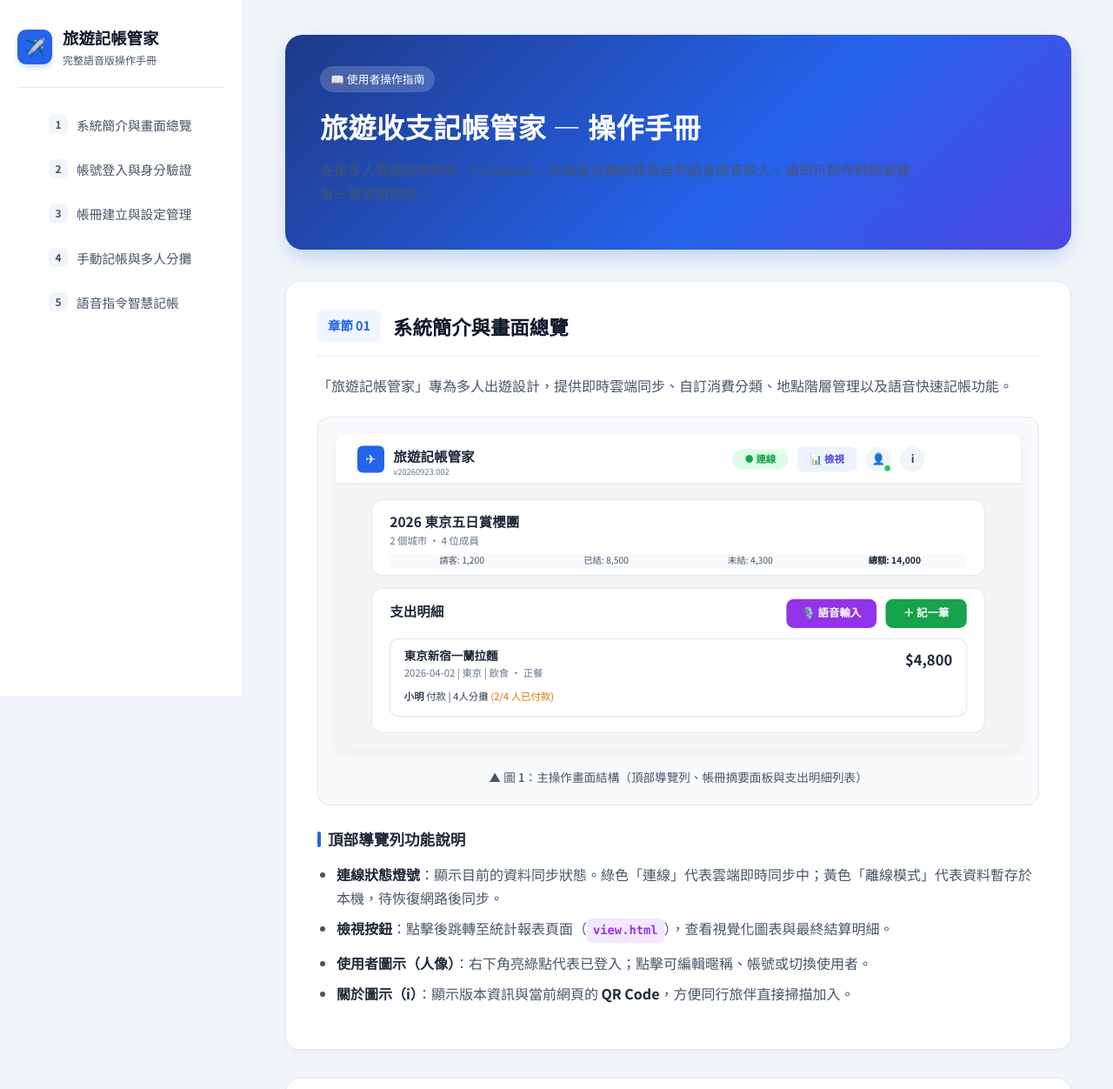
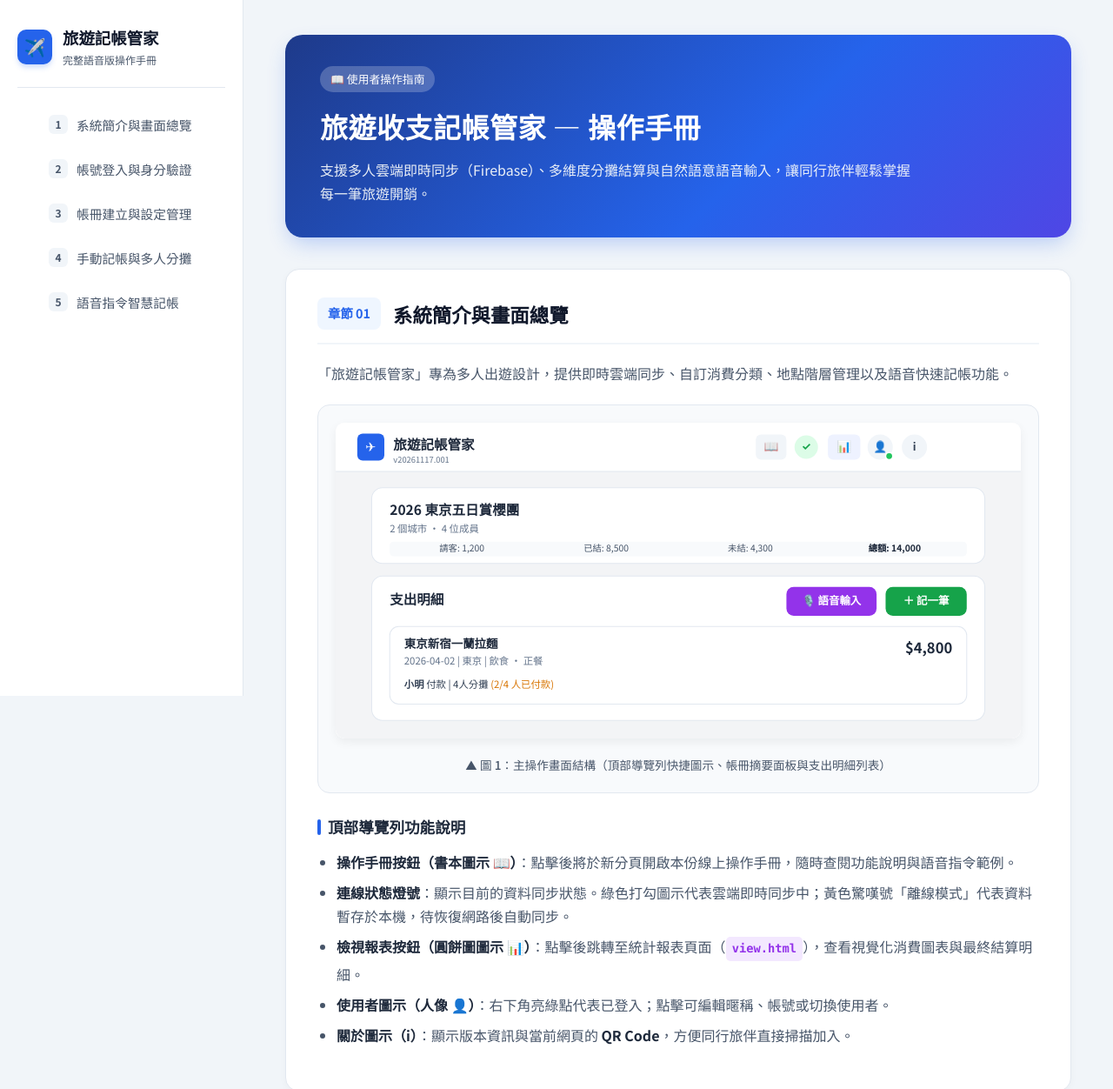
Before and after one commit to jumperhsu/T-E, a plain HTML site: page 旅遊收支記帳管家_操作手冊.html in a window 1280 px wide. Shown: the top 1252 px of the page at 87% size. Drawn offline with Linux system fonts and the light colour scheme.

Commit message:
Add files via upload

```diff
--- a/旅遊收支記帳管家_操作手冊.html
+++ b/旅遊收支記帳管家_操作手冊.html
@@ -3,7 +3,7 @@
 <head>
     <meta charset="UTF-8">
     <meta name="viewport" content="width=device-width, initial-scale=1.0">
-    <title>旅遊收支記帳管家 — 完整操作手冊</title>
+    <title>旅遊收支記帳管家 — 操作手冊</title>
     <style>
         @import url('https://fonts.googleapis.com/css2?family=Noto+Sans+TC:wght@300;400;500;700&display=swap');
 
@@ -143,7 +143,7 @@
 
         .hero-banner {
             background: linear-gradient(135deg, #1e3a8a 0%, #2563eb 60%, #4f46e5 100%);
-            color: white;
+            color: #ffffff;
             border-radius: 20px;
             padding: 36px 40px;
             margin-bottom: 36px;
@@ -152,7 +152,8 @@
 
         .hero-badge {
             display: inline-block;
-            background: rgba(255, 255, 255, 0.18);
+            background: rgba(255, 255, 255, 0.22);
+            color: #ffffff;
             padding: 4px 12px;
             border-radius: 20px;
             font-size: 0.8rem;
@@ -163,14 +164,18 @@
         .hero-banner h1 {
             font-size: 2rem;
             font-weight: 700;
+            color: #ffffff;
             margin-bottom: 10px;
             letter-spacing: 0.5px;
         }
 
+        /* 修正深藍底色下方的文字對比度，避免被全域 p 樣式覆蓋 */
         .hero-banner p {
             font-size: 1rem;
-            opacity: 0.92;
+            color: #f1f5f9;
+            opacity: 0.96;
             max-width: 680px;
+            margin-bottom: 0;
         }
 
         /* 章節卡片 */
@@ -227,7 +232,7 @@
             border-radius: 2px;
         }
 
-        p {
+        .section-card p {
             margin-bottom: 14px;
             color: var(--slate-600);
         }
@@ -438,7 +443,7 @@
             </div>
             <p>「旅遊記帳管家」專為多人出遊設計，提供即時雲端同步、自訂消費分類、地點階層管理以及語音快速記帳功能。</p>
 
-            <!-- 附圖 1：主畫面配置圖解 -->
+            <!-- 附圖 1：主畫面配置圖解（已同步更新頂部操作手冊按鈕與純圖示設計） -->
             <div class="figure-box">
                 <svg viewBox="0 0 760 350" xmlns="http://www.w3.org/2000/svg">
                     <!-- 背景 -->
@@ -449,21 +454,24 @@
                     <rect x="24" y="12" width="30" height="30" rx="6" fill="#2563eb"/>
                     <text x="39" y="32" fill="#ffffff" font-size="14" text-anchor="middle">✈</text>
                     <text x="64" y="30" fill="#1e293b" font-size="15" font-weight="bold">旅遊記帳管家</text>
-                    <text x="64" y="44" fill="#64748b" font-size="9">v20260923.002</text>
+                    <text x="64" y="44" fill="#64748b" font-size="9">v20261117.001</text>
 
-                    <!-- 右側狀態與按鈕 -->
-                    <rect x="440" y="16" width="62" height="22" rx="11" fill="#dcfce7"/>
-                    <text x="471" y="31" fill="#16a34a" font-size="11" font-weight="bold" text-anchor="middle">● 連線</text>
+                    <!-- 右側狀態與圖示按鈕（對應新版介面） -->
+                    <rect x="466" y="13" width="34" height="28" rx="6" fill="#f1f5f9"/>
+                    <text x="483" y="31" fill="#475569" font-size="13" text-anchor="middle">📖</text>
 
-                    <rect x="512" y="13" width="66" height="28" rx="6" fill="#eef2ff"/>
-                    <text x="545" y="31" fill="#4f46e5" font-size="11" font-weight="bold" text-anchor="middle">📊 檢視</text>
+                    <circle cx="522" cy="27" r="13" fill="#dcfce7"/>
+                    <text x="522" y="31" fill="#16a34a" font-size="12" font-weight="bold" text-anchor="middle">✓</text>
 
-                    <circle cx="602" cy="27" r="14" fill="#f1f5f9"/>
-                    <text x="602" y="31" fill="#334155" font-size="12" text-anchor="middle">👤</text>
-                    <circle cx="612" cy="37" r="4" fill="#22c55e" stroke="#fff" stroke-width="1.5"/>
+                    <rect x="546" y="13" width="36" height="28" rx="6" fill="#eef2ff"/>
+                    <text x="564" y="31" fill="#4f46e5" font-size="13" text-anchor="middle">📊</text>
 
-                    <circle cx="640" cy="27" r="14" fill="#f1f5f9"/>
-                    <text x="640" y="31" fill="#334155" font-size="12" font-weight="bold" text-anchor="middle">i</text>
+                    <circle cx="604" cy="27" r="14" fill="#f1f5f9"/>
+                    <text x="604" y="31" fill="#334155" font-size="12" text-anchor="middle">👤</text>
+                    <circle cx="614" cy="37" r="4" fill="#22c55e" stroke="#fff" stroke-width="1.5"/>
+
+                    <circle cx="642" cy="27" r="14" fill="#f1f5f9"/>
+                    <text x="642" y="31" fill="#334155" font-size="12" font-weight="bold" text-anchor="middle">i</text>
 
                     <!-- 帳冊選擇區卡片 -->
                     <rect x="40" y="72" width="680" height="84" rx="12" fill="#ffffff" stroke="#e2e8f0"/>
@@ -493,14 +501,15 @@
                     <text x="684" y="256" fill="#1e293b" font-size="16" font-weight="bold" text-anchor="end">$4,800</text>
                     <text x="76" y="294" fill="#334155" font-size="11"><tspan font-weight="bold">小明</tspan> 付款 | 4人分攤 <tspan fill="#d97706">(2/4 人已付款)</tspan></text>
                 </svg>
-                <div class="figure-caption">▲ 圖 1：主操作畫面結構（頂部導覽列、帳冊摘要面板與支出明細列表）</div>
+                <div class="figure-caption">▲ 圖 1：主操作畫面結構（頂部導覽列快捷圖示、帳冊摘要面板與支出明細列表）</div>
             </div>
 
             <h3>頂部導覽列功能說明</h3>
             <ul>
-                <li><strong>連線狀態燈號</strong>：顯示目前的資料同步狀態。綠色「連線」代表雲端即時同步中；黃色「離線模式」代表資料暫存於本機，待恢復網路後同步。</li>
-                <li><strong>檢視按鈕</strong>：點擊後跳轉至統計報表頁面（<code>view.html</code>），查看視覺化圖表與最終結算明細。</li>
-                <li><strong>使用者圖示（人像）</strong>：右下角亮綠點代表已登入；點擊可編輯暱稱、帳號或切換使用者。</li>
+                <li><strong>操作手冊按鈕（書本圖示 📖）</strong>：點擊後將於新分頁開啟本份線上操作手冊，隨時查閱功能說明與語音指令範例。</li>
+                <li><strong>連線狀態燈號</strong>：顯示目前的資料同步狀態。綠色打勾圖示代表雲端即時同步中；黃色驚嘆號「離線模式」代表資料暫存於本機，待恢復網路後自動同步。</li>
+                <li><strong>檢視報表按鈕（圓餅圖圖示 📊）</strong>：點擊後跳轉至統計報表頁面（<code>view.html</code>），查看視覺化消費圖表與最終結算明細。</li>
+                <li><strong>使用者圖示（人像 👤）</strong>：右下角亮綠點代表已登入；點擊可編輯暱稱、帳號或切換使用者。</li>
                 <li><strong>關於圖示（i）</strong>：顯示版本資訊與當前網頁的 <strong>QR Code</strong>，方便同行旅伴直接掃描加入。</li>
             </ul>
         </section>
@@ -822,7 +831,7 @@
         </section>
 
         <footer>
-            旅遊收支記帳管家 — 完整語音版操作手冊
+            旅遊收支記帳管家 — 操作手冊
         </footer>
     </main>
 
```
